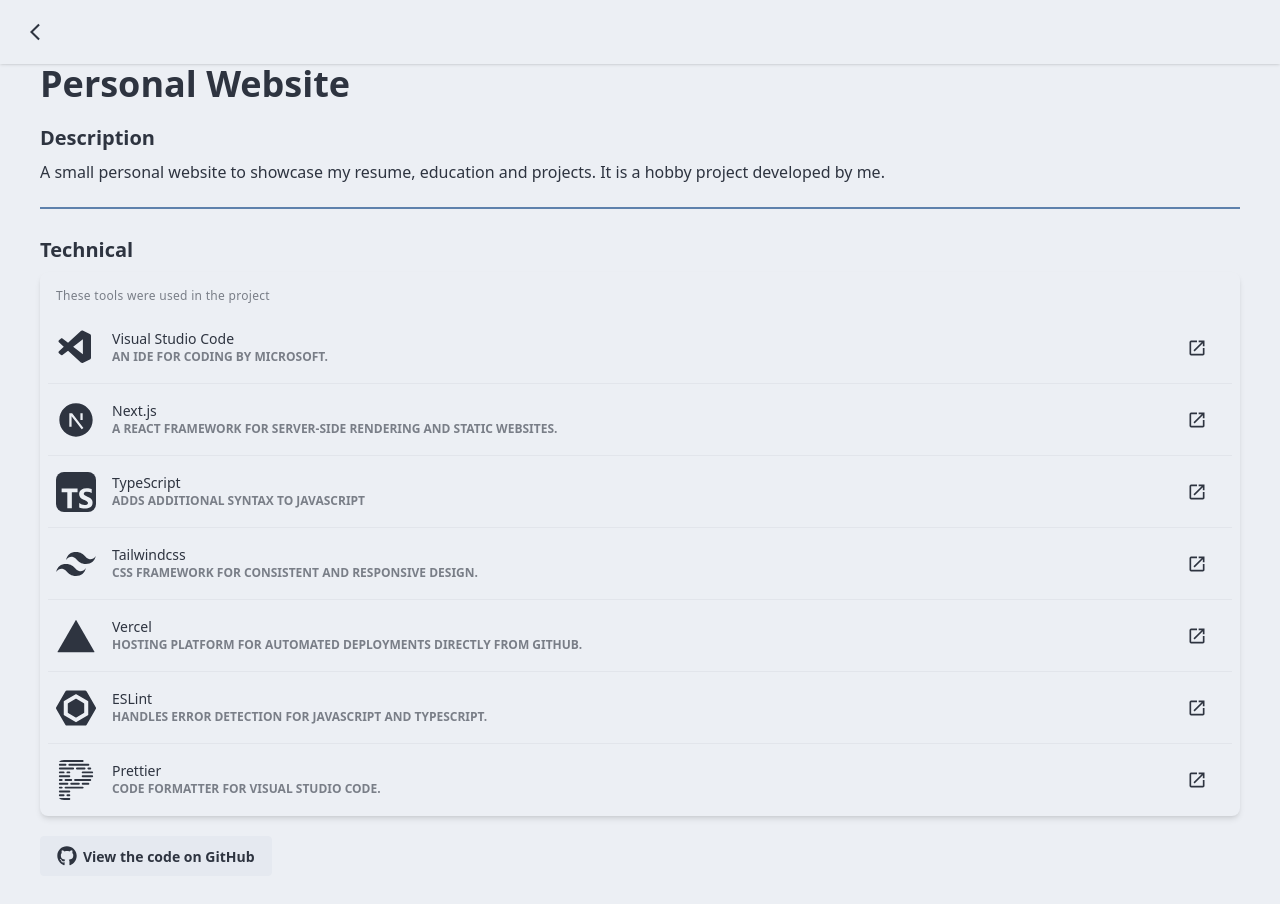
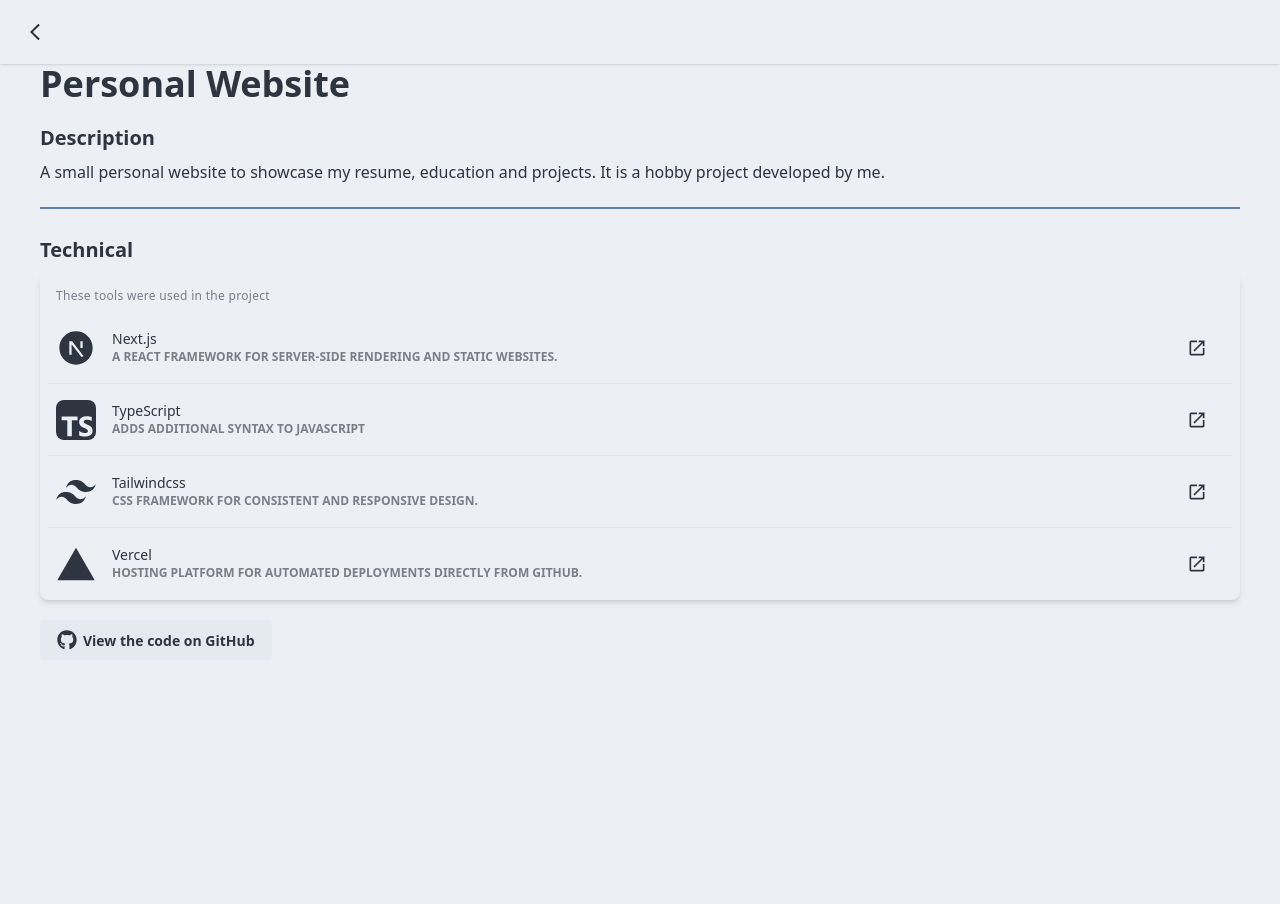
Before and after one commit to MaeschDEV/malte-esch-website, a Next.js app: page /projects/website in a window 1280 px wide. Shown: the top 904 px of the page. After the commit the page ends 800 px from the top, so only its background shows below. Built offline with nearby package versions, Linux system fonts and the light colour scheme.

Commit message:
feat(projects): streamline tech stack on website project page
Remove VS Code, ESLint, and Prettier from the tech stack display
as these are development tools rather than project-specific
technologies that define the website's architecture.

```diff
--- a/app/projects/website/page.tsx
+++ b/app/projects/website/page.tsx
@@ -33,12 +33,6 @@
           </li>
 
           <TechStack
-            icon={<VscVscode className="size-10 rounded-box" />}
-            title="Visual Studio Code"
-            description="An IDE for coding by Microsoft."
-            link="https://code.visualstudio.com/"
-          ></TechStack>
-          <TechStack
             icon={<RiNextjsFill className="size-10 rounded-box" />}
             title="Next.js"
             description="A React framework for server-side rendering and static websites."
@@ -61,18 +55,6 @@
             title="Vercel"
             description="Hosting platform for automated deployments directly from GitHub."
             link="https://vercel.com/"
-          ></TechStack>
-          <TechStack
-            icon={<SiEslint className="size-10 rounded-box" />}
-            title="ESLint"
-            description="Handles error detection for JavaScript and TypeScript."
-            link="https://eslint.org/"
-          ></TechStack>
-          <TechStack
-            icon={<SiPrettier className="size-10 rounded-box" />}
-            title="Prettier"
-            description="Code formatter for Visual Studio Code."
-            link="https://prettier.io/"
           ></TechStack>
         </ul>
         <button className="mt-5 btn">
```
